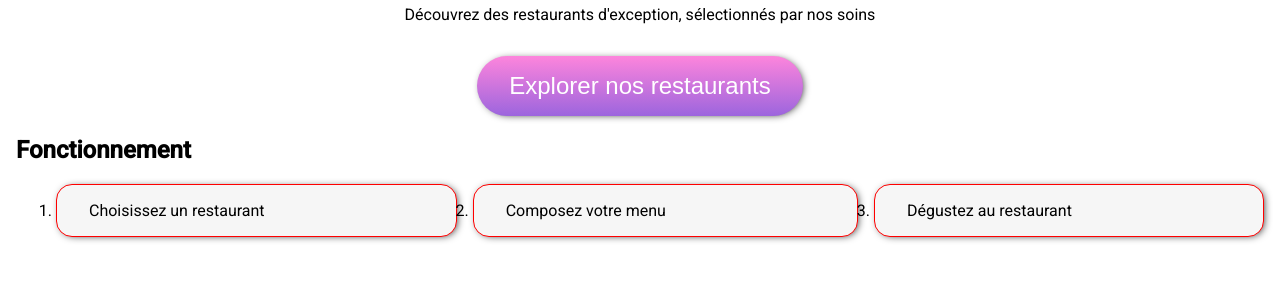
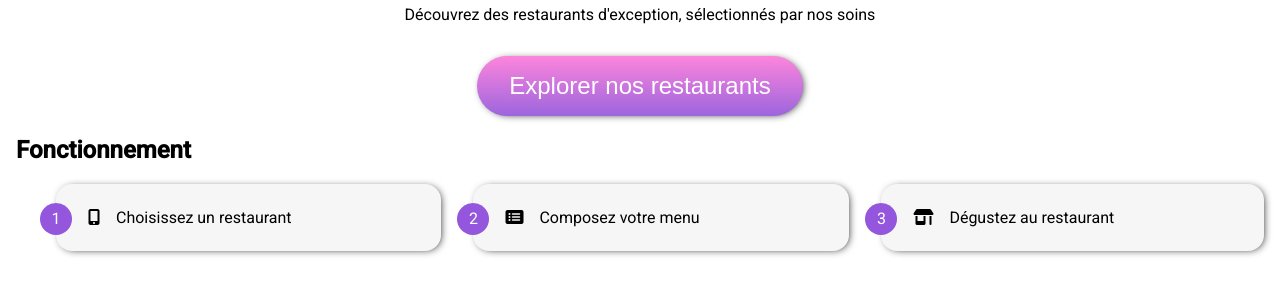
Before and after one commit to Benguiggs/Ohmyfood, a website: page index.html in a window 1280 px wide. Shown: the part 304-598 px from the top of the page. Drawn offline with Linux system fonts and the light colour scheme; a web font is replaced by a local one.

Commit message:
add counter for list menu

```diff
--- a/index.html
+++ b/index.html
@@ -30,9 +30,9 @@
   <section class="liste">
     <h2>Fonctionnement</h2>
     <ol>
-        <li>Choisissez un restaurant</li>
-        <li>Composez votre menu</li>
-        <li>Dégustez au restaurant</li>
+        <li><i class="fas fa-mobile-alt"></i>Choisissez un restaurant</li>
+        <li><i class="fas fa-list-alt"></i>Composez votre menu</li>
+        <li><i class="fas fa-store-alt"></i>Dégustez au restaurant</li>
     </ol>
   </section>
 
--- a/sass/layout/liste.scss
+++ b/sass/layout/liste.scss
@@ -1,25 +1,49 @@
 @use "./utils/box-shadow.scss";
 @use "./utils/zoom.scss";
+@use "./utils/variables.scss";
+@use "./utils/colors.scss";
 
 .liste {
+    counter-reset: number-list;
     & ol {
         display: flex;
-        flex-wrap: wrap;
-        gap: 1rem;
+        gap: 2rem;
 
-        @media (max-width: 780px) {
+        @media (max-width: 1000px) {
             flex-direction: column;
         }
     }
+
     & li {
+        position: relative;
+        &::before {
+            content: counter(number-list);
+            counter-increment: number-list;
+            color: white;
+            background-color: colors.$lightpurple;
+            width: 2 * variables.$height-base-liste;
+            height: 2 * variables.$height-base-liste;
+            display: grid;
+            place-items: center;
+            border-radius: 50%;
+            position: absolute;
+            bottom: variables.$height-base-liste;
+            left: -1 * variables.$height-base-liste;
+        }
+        list-style-type: none;
         background-color: #F6F6F6;
-        padding: 1rem 2rem;
-        border: 1px solid red;
+        padding: 1.5rem 2rem;
         flex-grow: 1;
         border-radius: 1rem;
         @include box-shadow.base-shadow;
+
         &:hover {
             @include zoom.zoom;
         }
+        & i.fas {
+            margin-right: 1rem;
+            color: colors.$lightgrey;
+            font-size: 1.5rem;
+        }
     }
 }
--- /dev/null
+++ b/sass/layout/utils/variables.scss
@@ -0,0 +1 @@
+$height-base-liste: 1rem;
```
Also changed, not shown: sass/layout/utils/colors.scss (added), style.css, 1 other file.
